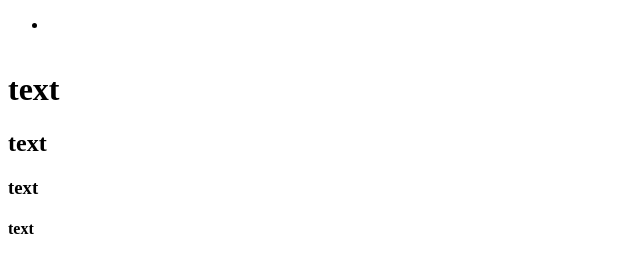
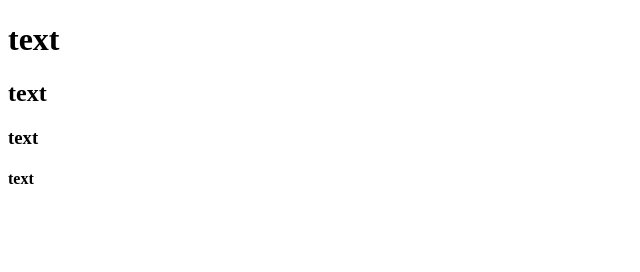
Before and after one commit to DenisTolmachev/homework, a plain HTML site: page index.html in a window 1280 px wide. Shown: the whole page, without its empty margins (0-640 px from the left). Drawn offline with Linux system fonts and the light colour scheme; files that its build step writes are made by us from their sources.

Commit message:
remove style.css in homework directory

```diff
--- a/css/style.css
+++ /dev/null
@@ -1,8 +0,0 @@
-@import url(reset.css);
-
-.buttons a {
-    display: block;
-    width: 150 px;
-    height: 34px;
-    background: url ;
-}
--- a/index.html
+++ b/index.html
@@ -6,9 +6,6 @@
 </head>
 <body>
 <link rel="stylesheet" type="text/css" href="style.css" >
-<ul class="buttons">
-    <li class="blue"> <a href="#"></a> </li>
-</ul>
 <h1>text</h1>
 <h2>text</h2>
 <h3>text</h3>
```
Also changed, not shown: style.css (added).
